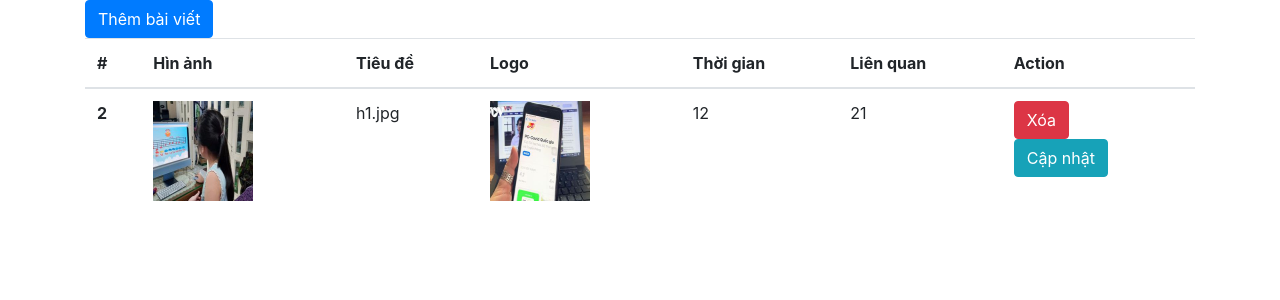
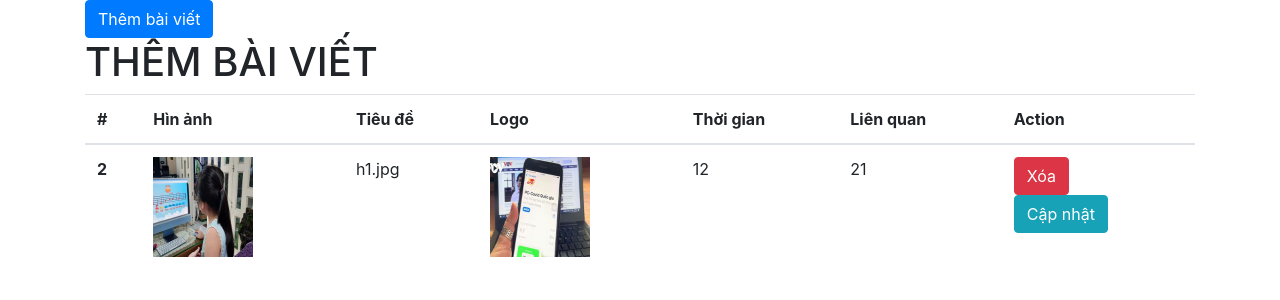
Before and after one commit to vohoangtuctec/qlsv, a PHP site: page / in a window 1280 px wide. Shown: the top 300 px of the page. Run offline with PHP 8.4, Linux system fonts and the light colour scheme; data comes from the database, SQL or seed files in the repository.

```diff
--- a/index.php
+++ b/index.php
@@ -9,6 +9,7 @@
 <body>
 <div class="container">
 <a href="them.php" class="btn btn-primary">Thêm bài viết</a>
+<h1>THÊM BÀI VIẾT</h1>
 <?php
         include('ketnoi.php');
         $sql ="SELECT * FROM baiviet";
```
